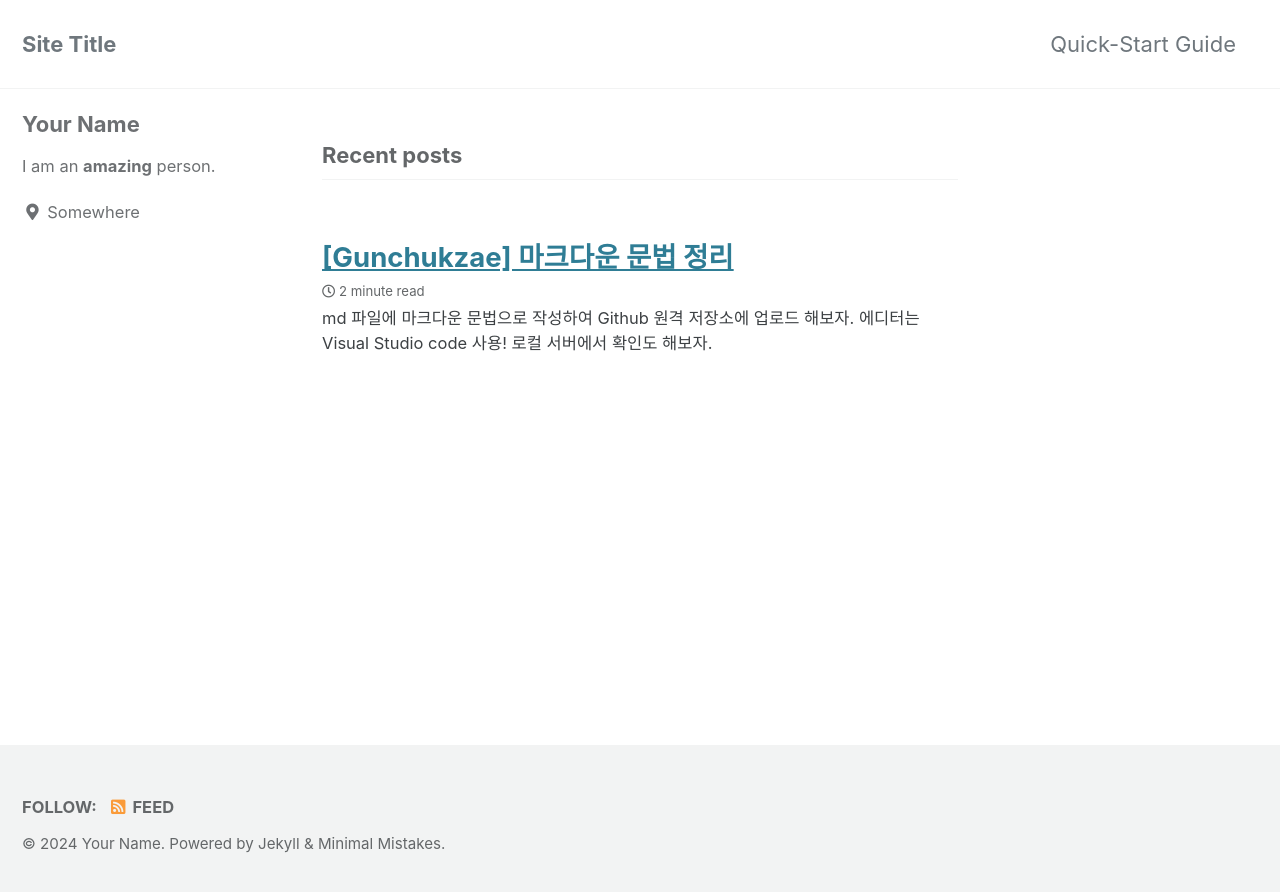
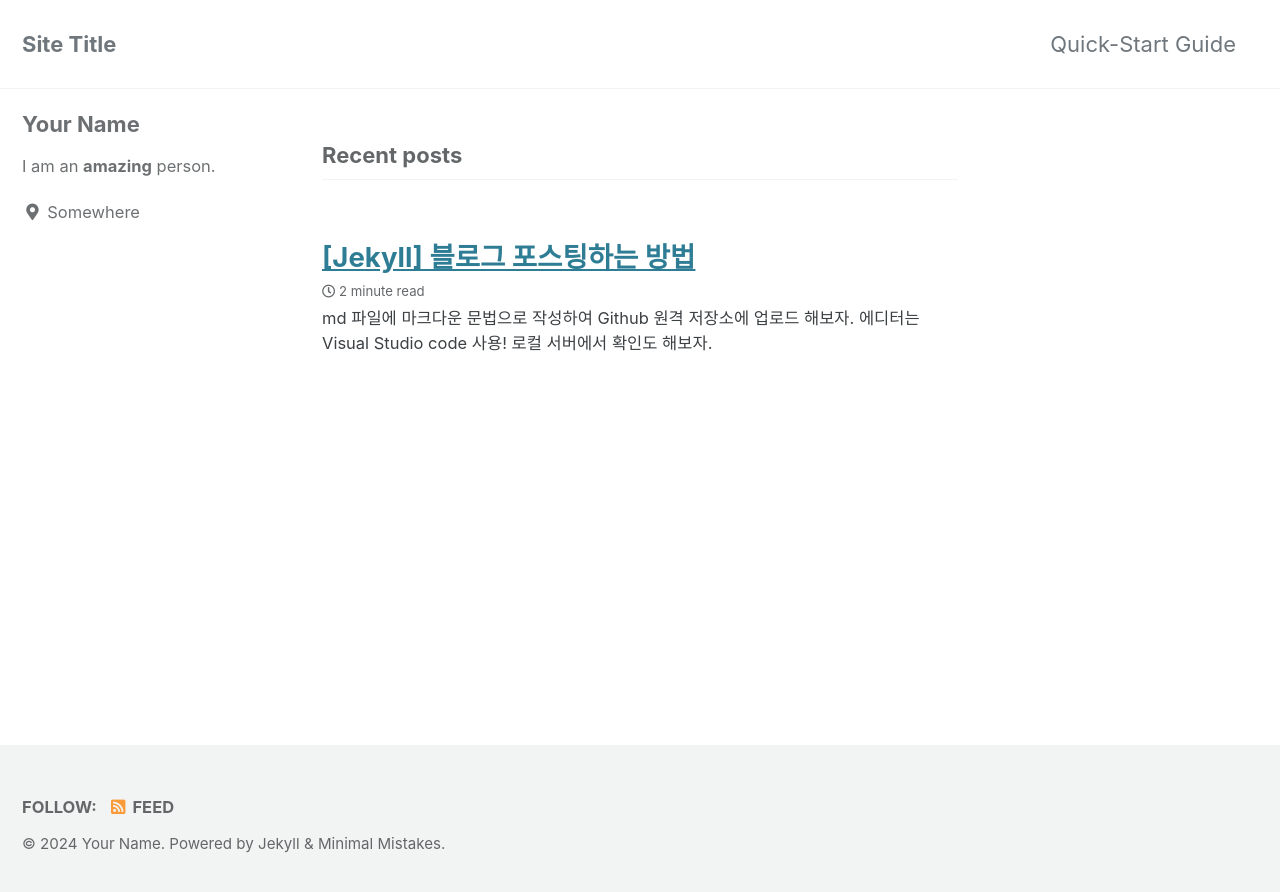
Before and after one commit to Gunchukzae/gunchukzae.github.io, a Jekyll site: the page built from index.html, in a window 1280 px wide. Shown: the top 892 px of the page. Built offline with Jekyll 4.4.1, drawn with Linux system fonts in a browser that asks for light colours; cached includes are drawn as plain includes; the list of posts is cut into pages by our own code; part of the change alters nothing that is shown.

Commit message:
Markdown

```diff
--- a/_posts/2024-01-16-Markdown.md
+++ b/_posts/2024-01-16-Markdown.md
@@ -1,5 +1,5 @@
 ---
-title:  "[Gunchukzae] 마크다운 문법 정리"
+title:  "[Jekyll] 블로그 포스팅하는 방법"
 excerpt: "md 파일에 마크다운 문법으로 작성하여 Github 원격 저장소에 업로드 해보자. 에디터는 Visual Studio code 사용! 로컬 서버에서 확인도 해보자. "
 
 categories:
@@ -10,8 +10,8 @@ tags:
 toc: true
 toc_sticky: true
 
-date: 2024-01-16
-last_modified_at: 2024-01-16
+date: 2020-05-25
+last_modified_at: 2020-05-25
 ---
 
 
```
